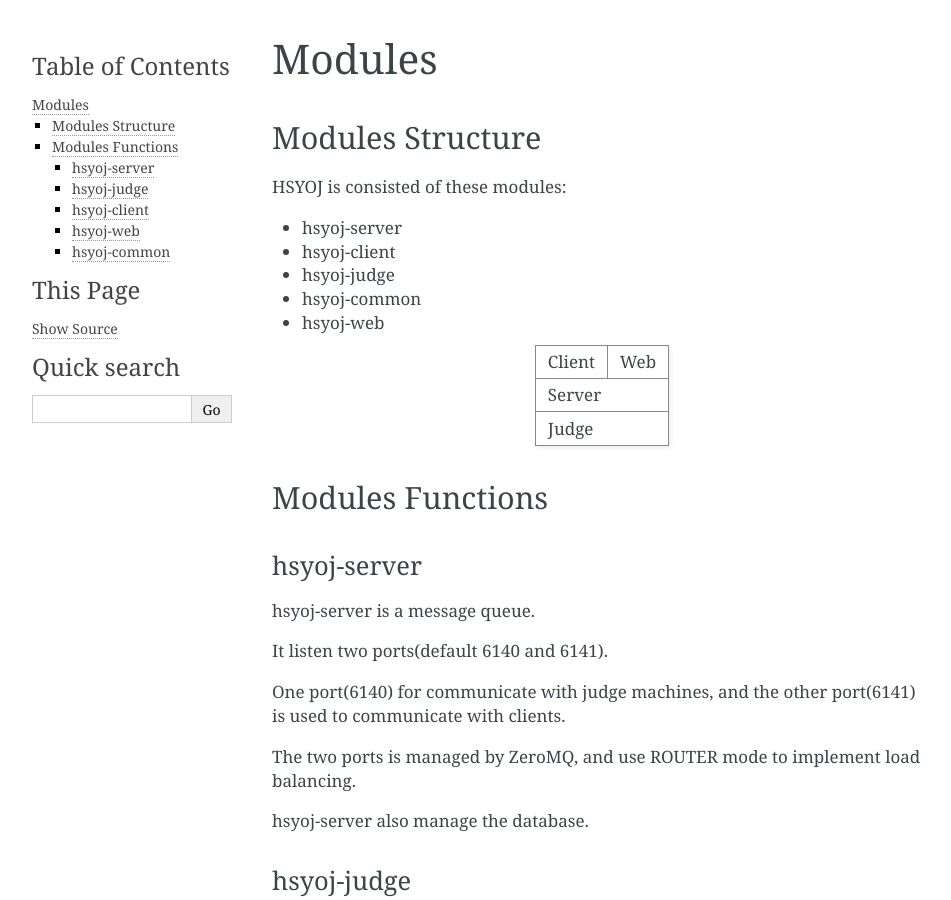
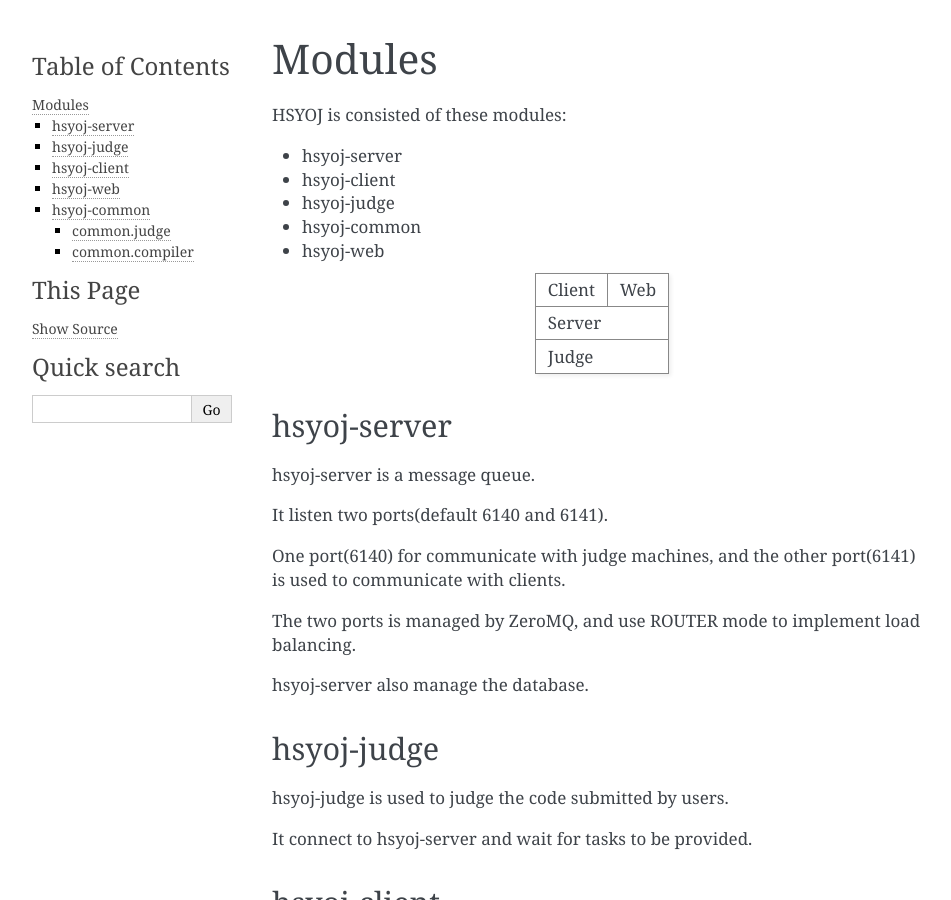
Before and after one commit to hsyoi/hsyoj, a Sphinx documentation site: the page built from docs/Modules.rst, in a window 1280 px wide and 900 px high. Shown: the whole window, without its empty margins (148-1099 px from the left). Built offline with Sphinx 7.4.7, drawn with Linux system fonts in a browser that asks for light colours; some of the changed text lies outside the part shown.

Commit message:
Improve docs

```diff
--- a/common/__init__.py
+++ b/common/__init__.py
@@ -1 +1,2 @@
-"""Common data structure of HSYOJ."""
+"""Common data structures and functions of HSYOJ."""
+__all__ = ['compiler', 'errors', 'judge']
--- a/docs/Applications.rst
+++ b/docs/Applications.rst
@@ -3,7 +3,6 @@
 ============
 Problems
 --------
-Problems is localed in *problems/p* directory.
 
 Users
 -----
--- a/docs/Modules.rst
+++ b/docs/Modules.rst
@@ -1,8 +1,6 @@
 =======
 Modules
 =======
-Modules Structure
-=================
 HSYOJ is consisted of these modules:
 
 * hsyoj-server
@@ -20,8 +18,6 @@
 +--------------+
 
 
-Modules Functions
-=================
 hsyoj-server
 ------------
 hsyoj-server is a message queue.
@@ -80,3 +76,15 @@
 * An interface to compile any supported program language to an executable file
 * Judge code and return the results
 * Define all error status
+
+common.judge
+~~~~~~~~~~~~
+
+  .. automodule:: common.judge
+     :members:
+
+common.compiler
+~~~~~~~~~~~~~~~
+
+  .. automodule:: common.compiler
+     :members:
--- a/docs/Security.rst
+++ b/docs/Security.rst
@@ -6,7 +6,7 @@
 
 It has all following problems:
 
-* All the data is unencrypted
+* All the data is not encrypted
 * Allow any user to connect
 * Allow any code to be executed
 
```
Also changed, not shown: 2 other files.
